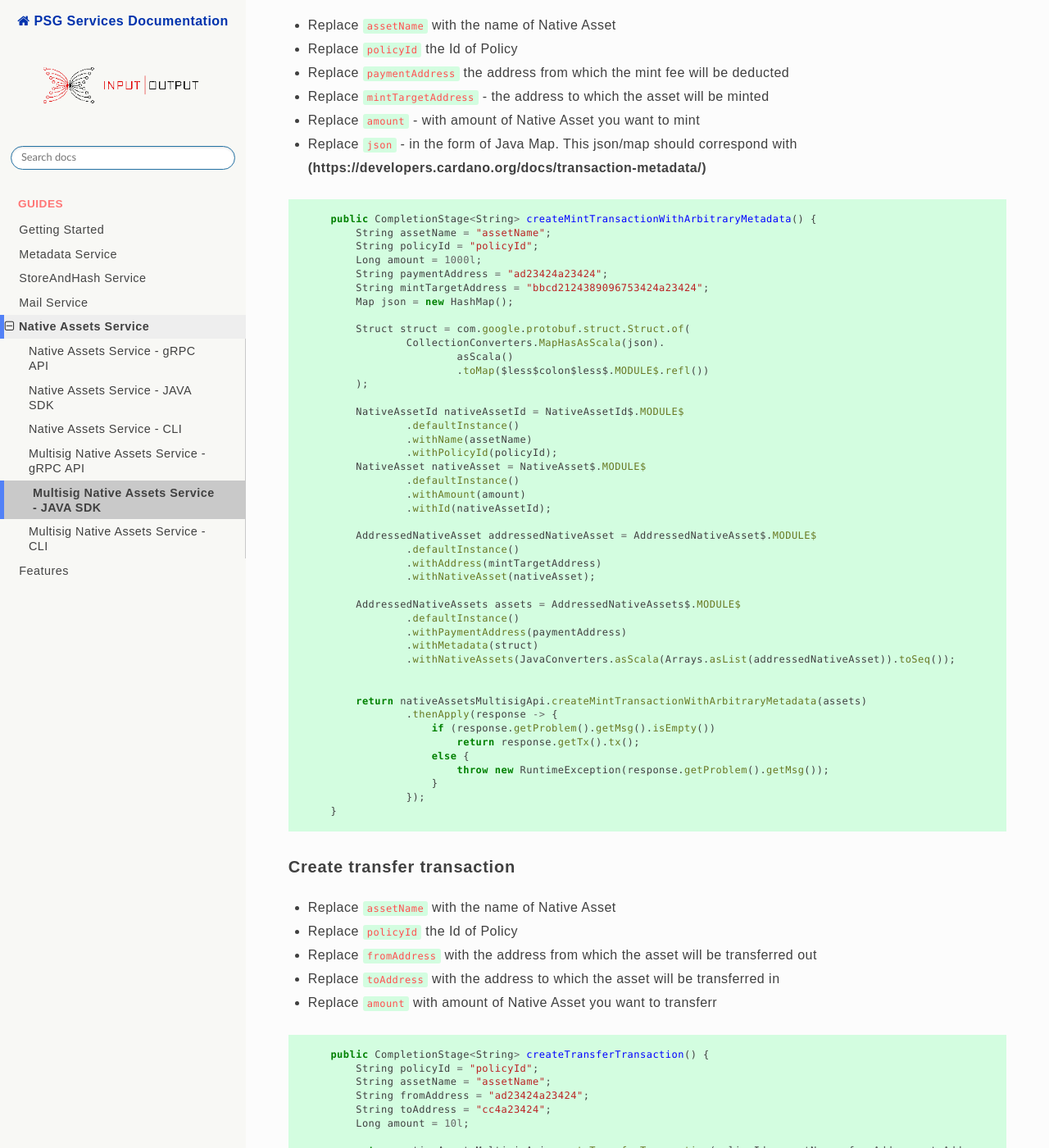
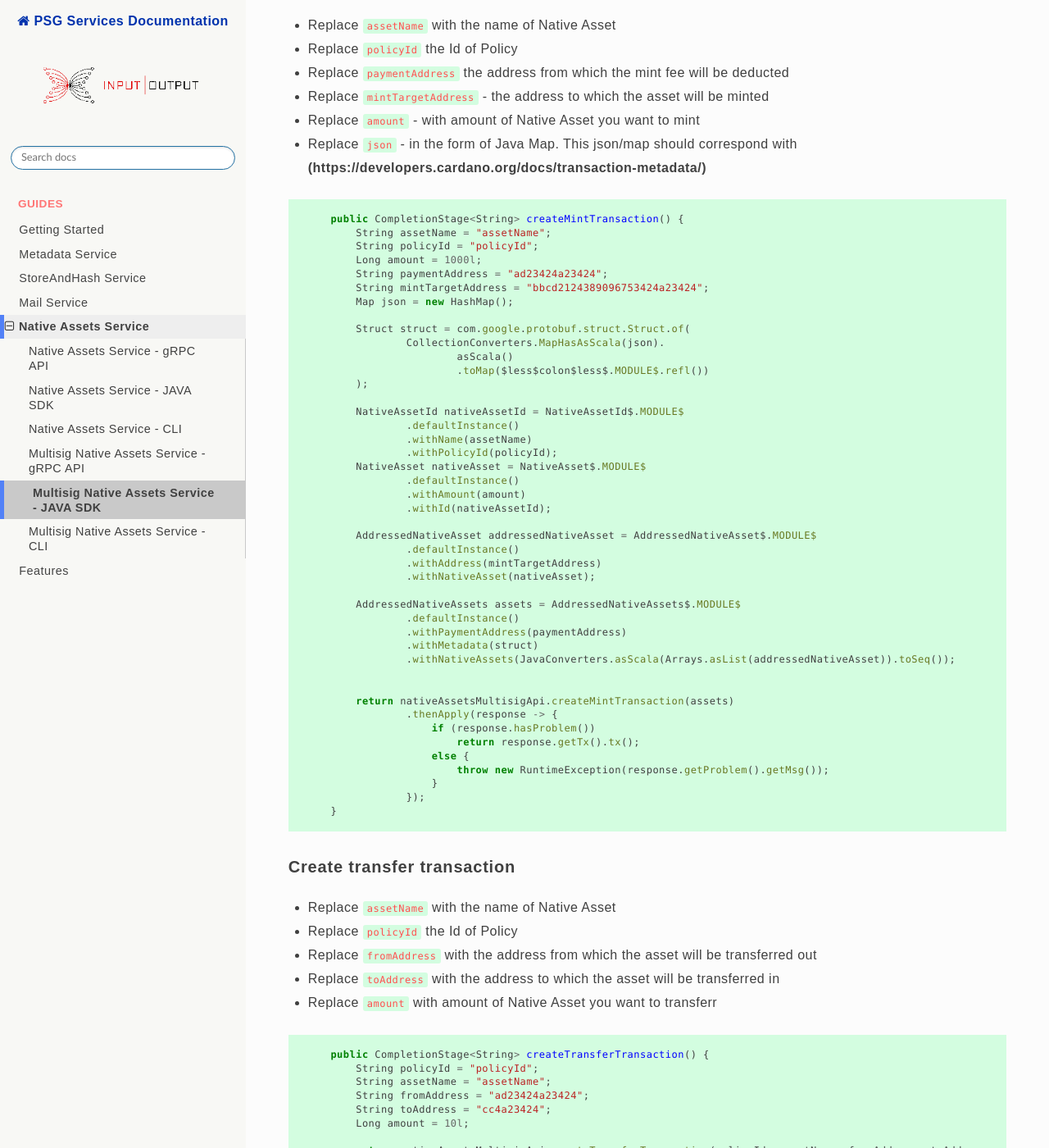
Before and after one commit to input-output-hk/PSG, a Sphinx documentation site: the page built from docs/source/guides/multisig_native_assets_sdk.md, in a window 1280 px wide and 1400 px high, scrolled down 3745 px. Shown: the whole window at 82% size. Built offline with Sphinx 7.4.7 and the Read the Docs theme 2.0.0, drawn with Linux system fonts in a browser that asks for light colours; some web fonts are replaced; some of the changed text lies outside the part shown.

Commit message:
PSGS-925: review fixes II

````diff
--- a/docs/source/guides/multisig_native_assets_sdk.md
+++ b/docs/source/guides/multisig_native_assets_sdk.md
@@ -42,7 +42,7 @@
 
         return nativeAssetsMultisigApi.createPolicy(policyName, beforeSlot, afterSlot, Arrays.asList(pubKey))
                 .thenApply(response -> {
-                    if (response.getProblem().getMsg().isEmpty())
+                    if (response.hasProblem())
                         return response.getPolicy();
                     else {
                         throw new RuntimeException(response.getProblem().getMsg());
@@ -65,7 +65,7 @@
 
         return nativeAssetsMultisigApi.createPolicyUsingPrivateKeys(policyName, beforeSlot, afterSlot, Arrays.asList(secKey))
                 .thenApply(response -> {
-                    if (response.getProblem().getMsg().isEmpty())
+                    if (response.hasProblem())
                         return response.getPolicy();
                     else {
                         throw new RuntimeException(response.getProblem().getMsg());
@@ -80,7 +80,7 @@
         String policyId = "policyId";
         return nativeAssetsMultisigApi.getPolicyById(policyId)
                 .thenApply(response -> {
-                    if (response.getProblem().getMsg().isEmpty())
+                    if (response.hasProblem())
                         return response.getPolicy();
                     else {
                         throw new RuntimeException(response.getProblem().getMsg());
@@ -95,7 +95,7 @@
         String policyByName = "PolicyByName";
         return nativeAssetsMultisigApi.getPolicyByName(policyByName)
                 .thenApply(response -> {
-                    if (response.getProblem().getMsg().isEmpty())
+                    if (response.hasProblem())
                         return response.getPolicy();
                     else {
                         throw new RuntimeException(response.getProblem().getMsg());
@@ -108,7 +108,7 @@
     public CompletionStage<List<Policy>> listPolices() {
         return nativeAssetsMultisigApi.listPolices()
                 .thenApply(response -> {
-                    if (response.getProblem().getMsg().isEmpty())
+                    if (response.hasProblem())
                         return JavaConverters.seqAsJavaList(response.policies());
                     else {
                         throw new RuntimeException(response.getProblem().getMsg());
@@ -138,7 +138,7 @@
 
         return nativeAssetsMultisigApi.createMintTransaction(policyId, paymentAddress, addressedNft)
                 .thenApply(response -> {
-                    if (response.getProblem().getMsg().isEmpty())
+                    if (response.hasProblem())
                         return response.getTx().tx();
                     else {
                         throw new RuntimeException(response.getProblem().getMsg());
@@ -155,7 +155,7 @@
 * Replace `json` - in the form of Java Map. This json/map should correspond with **(https://developers.cardano.org/docs/transaction-metadata/)**
 ```java
 
-    public CompletionStage<String> createMintTransactionWithArbitraryMetadata() {
+    public CompletionStage<String> createMintTransaction() {
         String assetName = "assetName";
         String policyId = "policyId";
         Long amount = 1000l;
@@ -190,9 +190,9 @@
                 .withNativeAssets(JavaConverters.asScala(Arrays.asList(addressedNativeAsset)).toSeq());
 
 
-        return nativeAssetsMultisigApi.createMintTransactionWithArbitraryMetadata(assets)
+        return nativeAssetsMultisigApi.createMintTransaction(assets)
                 .thenApply(response -> {
-                    if (response.getProblem().getMsg().isEmpty())
+                    if (response.hasProblem())
                         return response.getTx().tx();
                     else {
                         throw new RuntimeException(response.getProblem().getMsg());
@@ -216,7 +216,7 @@
 
         return nativeAssetsMultisigApi.createTransferTransaction(policyId, assetName, fromAddress, toAddress, amount)
                 .thenApply(response -> {
-                    if (response.getProblem().getMsg().isEmpty())
+                    if (response.hasProblem())
                         return response.getTx().tx();
                     else {
                         throw new RuntimeException(response.getProblem().getMsg());
@@ -237,7 +237,7 @@
         Long amount = 10l;
         return nativeAssetsMultisigApi.createBurnTransaction(policyId, assetName, targetAddress, amount)
                 .thenApply(response -> {
-                    if (response.getProblem().getMsg().isEmpty())
+                    if (response.hasProblem())
                         return response.getTx().tx();
                     else {
                         throw new RuntimeException(response.getProblem().getMsg());
@@ -255,7 +255,7 @@
         SecretKey privateKey = SecretKey.create(HexUtil.decodeHexString(secretKeyHex));
         return nativeAssetsMultisigApi.addWitness(txId, privateKey)
                 .thenApply(response -> {
-                    if (response.getProblem().getMsg().isEmpty())
+                    if (response.hasProblem())
                         return "signature added";
                     else {
                         throw new RuntimeException(response.getProblem().getMsg());
@@ -276,7 +276,7 @@
 
         return nativeAssetsMultisigApi.addWitness(txId, publicKey, HexUtil.decodeHexString(signatureHex))
                 .thenApply(response -> {
-                    if (response.getProblem().getMsg().isEmpty())
+                    if (response.hasProblem())
                         return "signature added";
                     else {
                         throw new RuntimeException(response.getProblem().getMsg());
@@ -292,7 +292,7 @@
 
         return nativeAssetsMultisigApi.getTx(txId)
                 .thenApply(response -> {
-                    if (response.getProblem().getMsg().isEmpty())
+                    if (response.hasProblem())
                         return response.getTx().confirmations();
                     else {
                         throw new RuntimeException(response.getProblem().getMsg());
@@ -306,7 +306,7 @@
 
         return nativeAssetsMultisigApi.listTxs()
                 .thenApply(response -> {
-                    if (response.getProblem().getMsg().isEmpty())
+                    if (response.hasProblem())
                         return JavaConverters.asJava(response.transactions()).stream().map(ur -> ur.txId()).collect(Collectors.toList());
                     else {
                         throw new RuntimeException(response.getProblem().getMsg());
@@ -322,7 +322,7 @@
 
         return nativeAssetsMultisigApi.listTxs(policyId)
                 .thenApply(response -> {
-                    if (response.getProblem().getMsg().isEmpty())
+                    if (response.hasProblem())
                         return JavaConverters.asJava(response.transactions()).stream().map(ur -> ur.txId()).collect(Collectors.toList());
                     else {
                         throw new RuntimeException(response.getProblem().getMsg());
@@ -338,7 +338,7 @@
 
         return nativeAssetsMultisigApi.listWitnesses(txId)
                 .thenApply(response -> {
-                    if (response.getProblem().getMsg().isEmpty())
+                    if (response.hasProblem())
                         return  JavaConverters.asJava(response.verKeyHashes());
                     else {
                         throw new RuntimeException(response.getProblem().getMsg());
````
Also changed, not shown: docs/source/guides/multisig_native_assets_api.md (+2 -1 lines), docs/source/guides/native_assets_sdk.md (+9 -9 lines).
